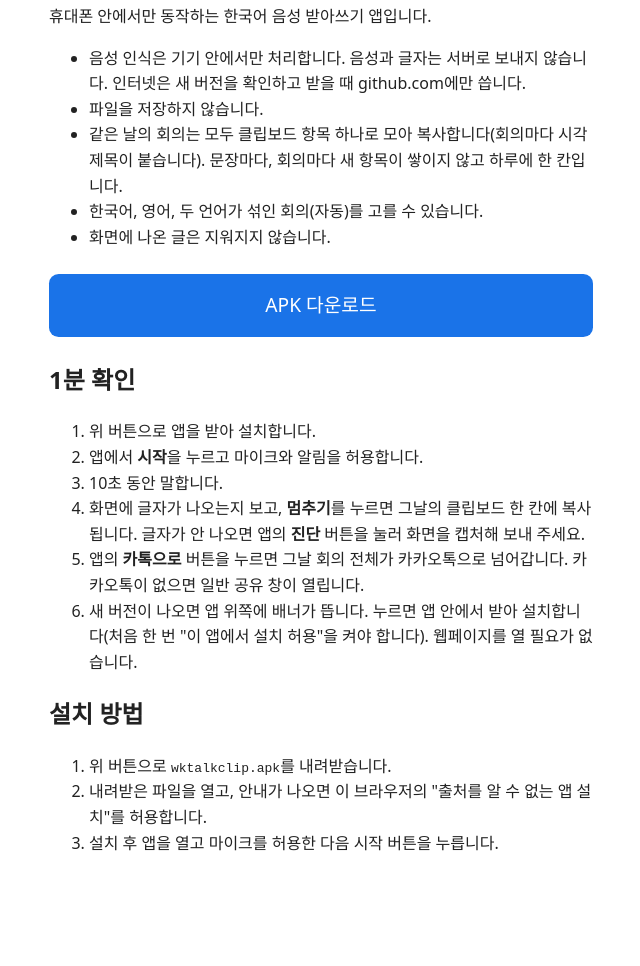
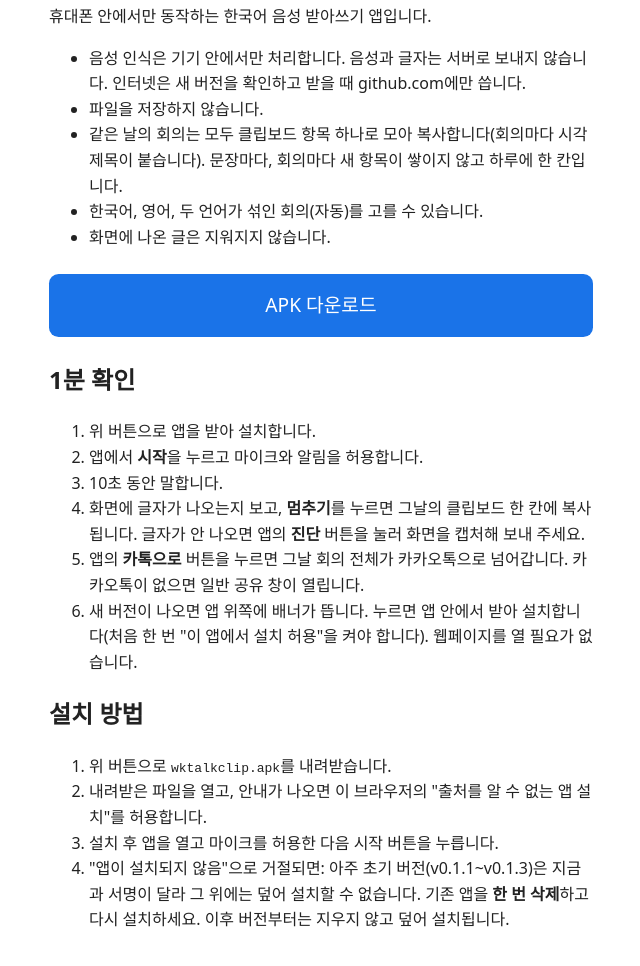
Before and after one commit to kiexpert/wktalkclip, a plain HTML site: page site/index.html in a window 1280 px wide. Shown: the part 114-1080 px from the top of the page, without its empty margins (319-959 px from the left). Before the commit the page ends 1010 px from the top, so only its background shows below. Drawn offline with Linux system fonts and the light colour scheme.

Commit message:
Pages and README: very early versions need one uninstall because their signing keys differ

```diff
--- a/site/index.html
+++ b/site/index.html
@@ -36,6 +36,7 @@ a.btn{display:block;text-align:center;padding:1rem;margin:1.5rem 0;border-radius
 <li>위 버튼으로 <code>wktalkclip.apk</code>를 내려받습니다.</li>
 <li>내려받은 파일을 열고, 안내가 나오면 이 브라우저의 "출처를 알 수 없는 앱 설치"를 허용합니다.</li>
 <li>설치 후 앱을 열고 마이크를 허용한 다음 시작 버튼을 누릅니다.</li>
+<li>"앱이 설치되지 않음"으로 거절되면: 아주 초기 버전(v0.1.1~v0.1.3)은 지금과 서명이 달라 그 위에는 덮어 설치할 수 없습니다. 기존 앱을 <b>한 번 삭제</b>하고 다시 설치하세요. 이후 버전부터는 지우지 않고 덮어 설치됩니다.</li>
 </ol>
 <script>
 if (/Android/i.test(navigator.userAgent)) {
```
Also changed, not shown: 1 other file.
